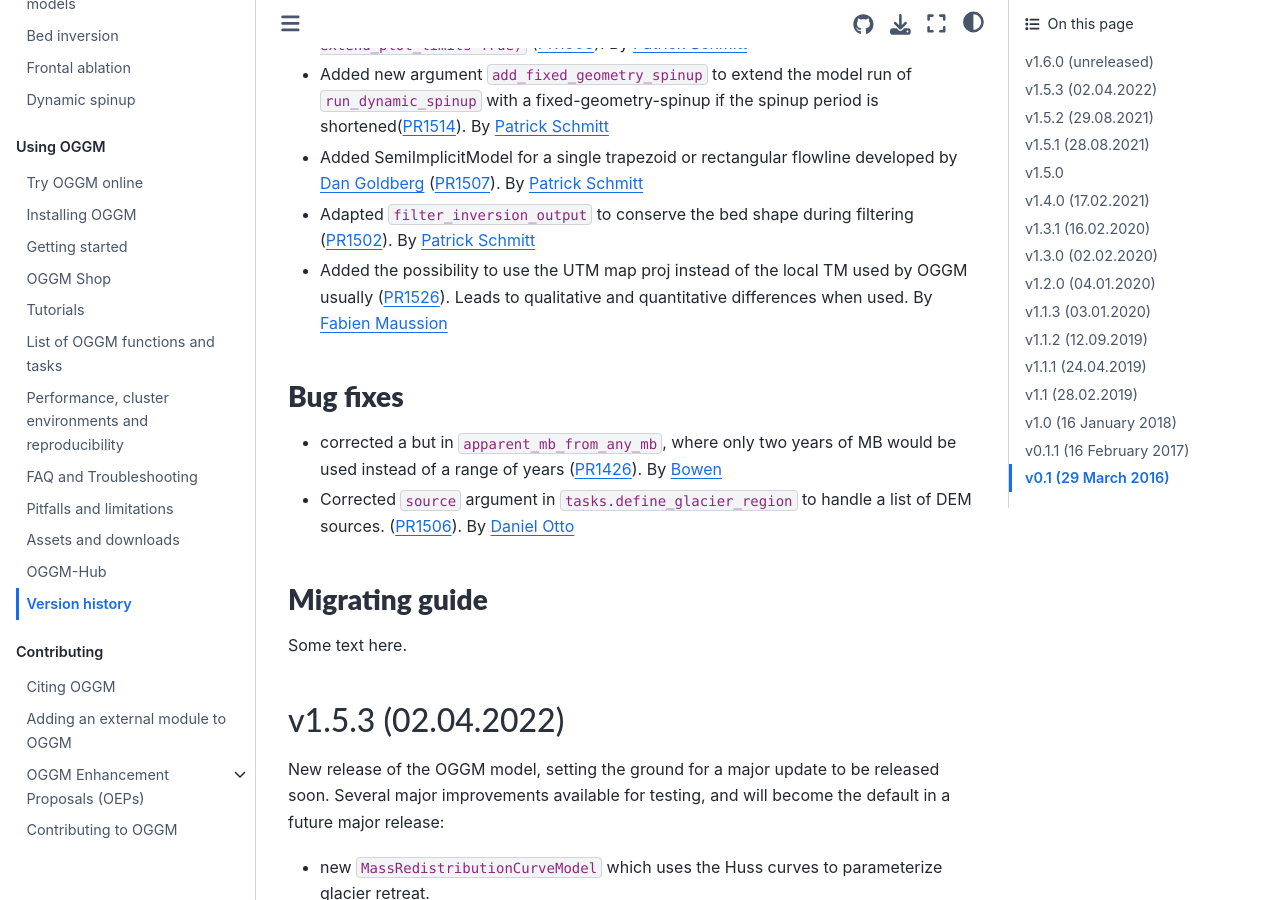
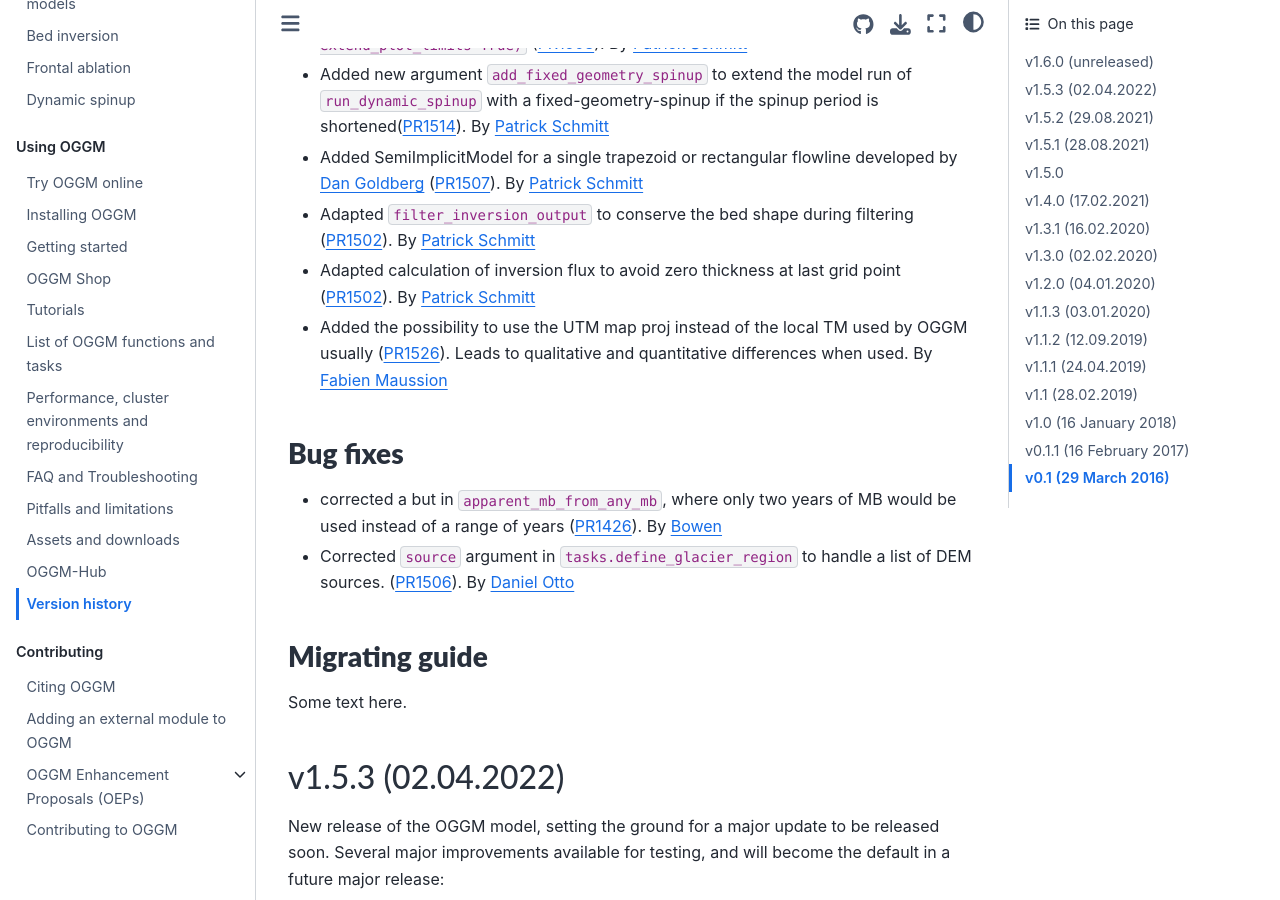
Before and after one commit to OGGM/oggm, a Sphinx documentation site: the page built from docs/whats-new.rst, in a window 1280 px wide and 900 px high, scrolled down 1471 px. Built offline with Sphinx 7.4.7 and the Sphinx Book theme 1.1.4, drawn with Linux system fonts in a browser that asks for light colours; the version number could not be read and is left out.

Commit message:
added to whats-new

```diff
--- a/docs/whats-new.rst
+++ b/docs/whats-new.rst
@@ -71,9 +71,14 @@ Enhancements
   ``run_dynamic_spinup`` with a fixed-geometry-spinup if the spinup period is
   shortened(:pull:`1514`).
   By `Patrick Schmitt <https://github.com/pat-schmitt>`_
-- Added SemiImplicitModel for a single trapezoid or rectangular flowline developed by `Dan Goldberg <https://github.com/dngoldberg>`_ (:pull:`1507`).
+- Added SemiImplicitModel for a single trapezoid or rectangular flowline developed
+  by `Dan Goldberg <https://github.com/dngoldberg>`_ (:pull:`1507`).
   By `Patrick Schmitt <https://github.com/pat-schmitt>`_
-- Adapted ``filter_inversion_output`` to conserve the bed shape during filtering (:pull:`1502`).
+- Adapted ``filter_inversion_output`` to conserve the bed shape during
+  filtering (:pull:`1502`).
+  By `Patrick Schmitt <https://github.com/pat-schmitt>`_
+- Adapted calculation of inversion flux to avoid zero thickness at last grid
+  point (:pull:`1502`).
   By `Patrick Schmitt <https://github.com/pat-schmitt>`_
 - Added the possibility to use the UTM map proj instead of the local TM used
   by OGGM usually (:pull:`1526`). Leads to qualitative and quantitative
```
